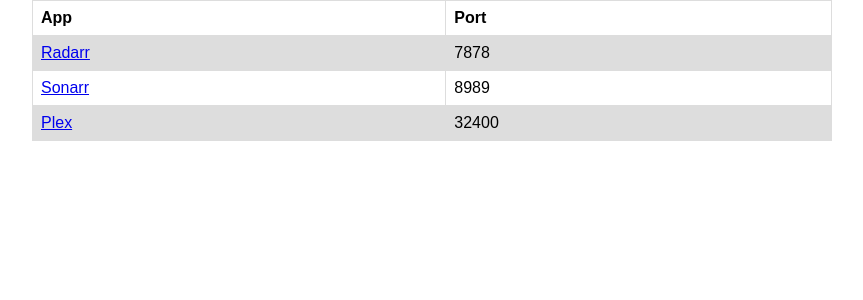
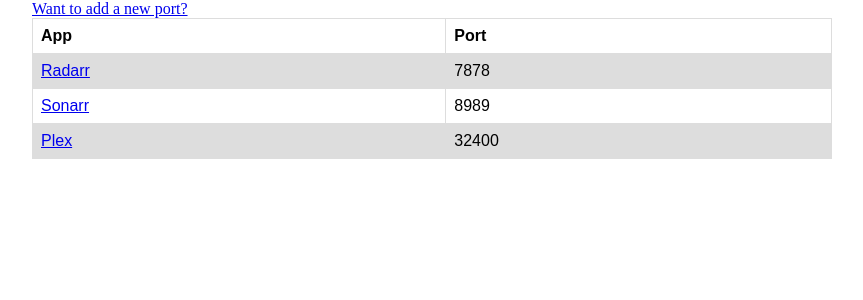
Before and after one commit to Harry-Torry/tellmetheport, a PHP site: page /web/ in a window 1280 px wide. Shown: the top 300 px of the page, without its empty margins (208-1071 px from the left). Run offline with PHP 8.4, Linux system fonts and the light colour scheme.

Commit message:
Update index.php

```diff
--- a/public/index.php
+++ b/public/index.php
@@ -26,6 +26,7 @@
       </style>
    </head>
    <body>
+      <a href="https://github.com/Harry-Torry/tellmetheport/edit/master/public/index.php" target="_BLANK">Want to add a new port?</a>
       <table>
          <tr>
             <th>App</th>
```
